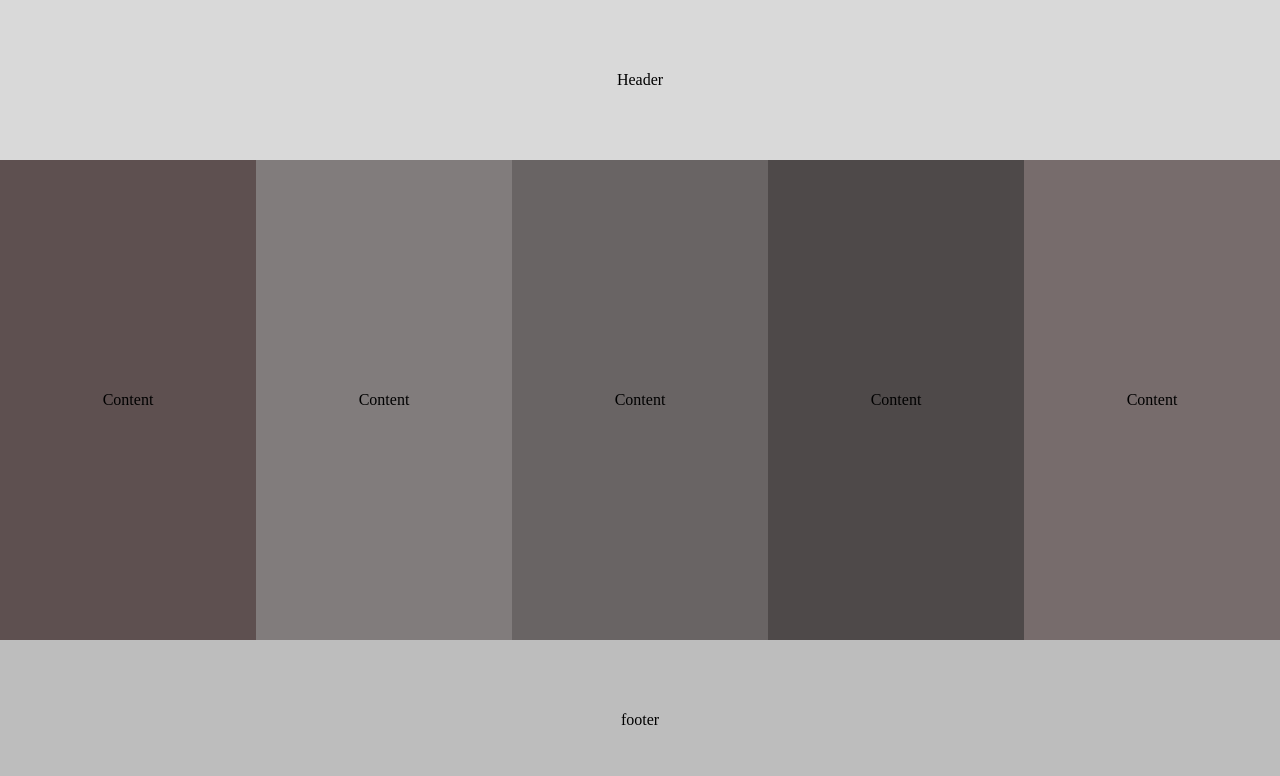
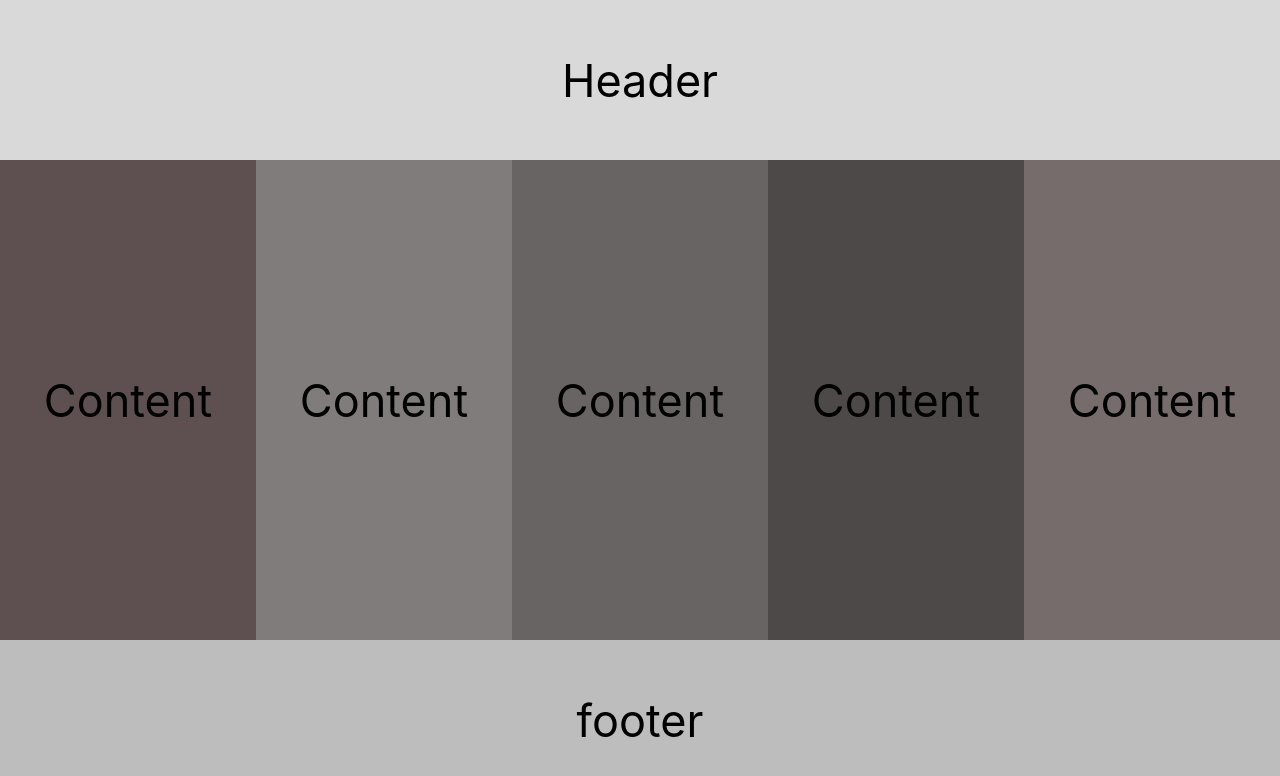
Before and after one commit to Yura-15/Hw-html, a plain HTML site: page lesson6/additionally/additionally1.2.html in a window 1280 px wide. Drawn offline with Linux system fonts and the light colour scheme.

Commit message:
additionaly1.2

```diff
--- a/lesson6/additionally/additionally1.2.html
+++ b/lesson6/additionally/additionally1.2.html
@@ -27,6 +27,13 @@
       height: 60vh;
       width: 100vw;
     }
+      p{
+        font-family: "Inter", sans-serif;
+        font-size: 45px;
+        font-style: normal;
+        font-weight: 400;
+        line-height: normal;
+      }
     div{
       display: flex;
     }
```
